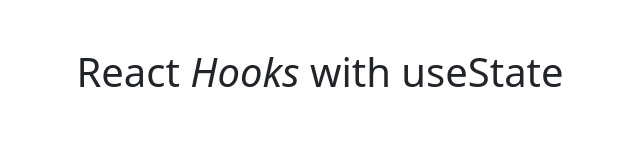
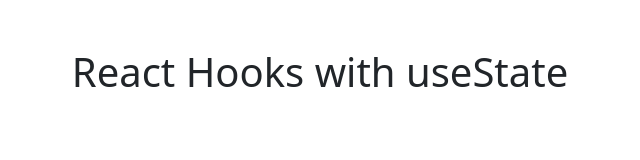
Before and after one commit to sanajitjana/react-hooks, a React (Create React App) app: page / in a window 1280 px wide. Shown: the top 160 px of the page, without its empty margins (320-960 px from the left). Built offline with nearby package versions, Linux system fonts and the light colour scheme.

Commit message:
remove italic

```diff
--- a/src/App.js
+++ b/src/App.js
@@ -14,9 +14,7 @@ const App = () => {
 
   return (
     <>
-      <h1 className="text-center mt-5">
-        React <i>Hooks</i> with useState
-      </h1>
+      <h1 className="text-center mt-5">React Hooks with useState</h1>
       <div className="text-center" style={{ marginTop: "30vh" }}>
         <h1>{count}</h1>
         <br />
```
